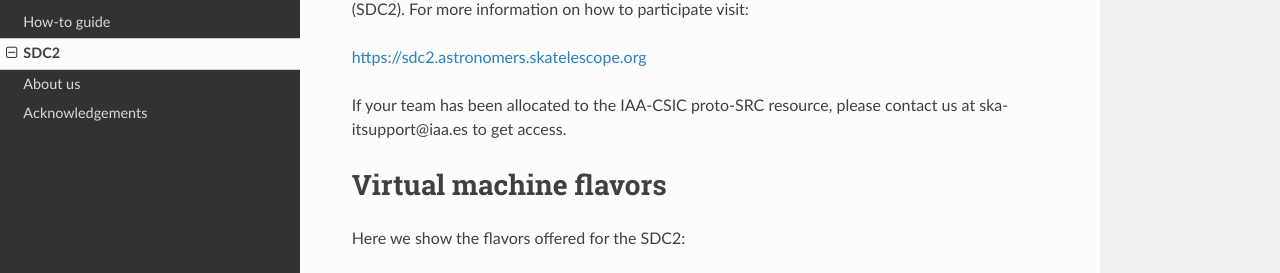
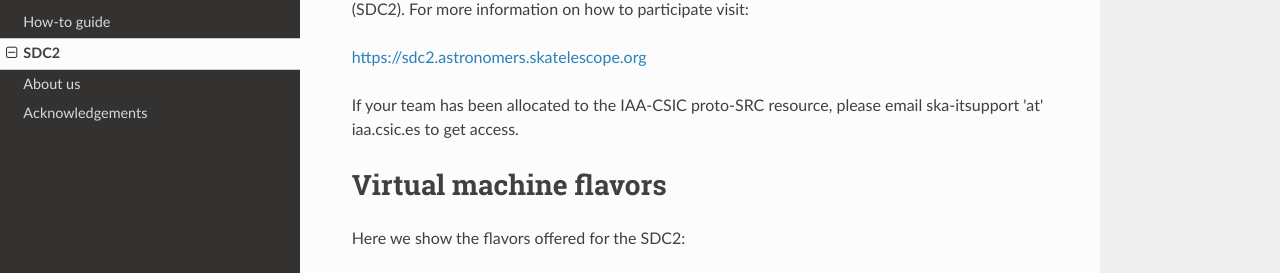
Before and after one commit to espsrc/spsrc_user_docs, an MkDocs documentation site: the page built from docs/sdc2.md, in a window 1280 px wide. Shown: the part 186-459 px from the top of the page. Built offline with MkDocs 1.6.1, drawn with Linux system fonts in a browser that asks for light colours; nearby versions of some CDN libraries.

Commit message:
Update sdc2.md

```diff
--- a/docs/sdc2.md
+++ b/docs/sdc2.md
@@ -5,7 +5,7 @@ For more information on how to participate visit:
 
 [https://sdc2.astronomers.skatelescope.org](https://sdc2.astronomers.skatelescope.org)
 
-If your team has been allocated to the IAA-CSIC proto-SRC resource, please contact us at ska-itsupport@iaa.es to get access.
+If your team has been allocated to the IAA-CSIC proto-SRC resource, please email ska-itsupport 'at' iaa.csic.es to get access.
 
 # Virtual machine flavors
 
```
